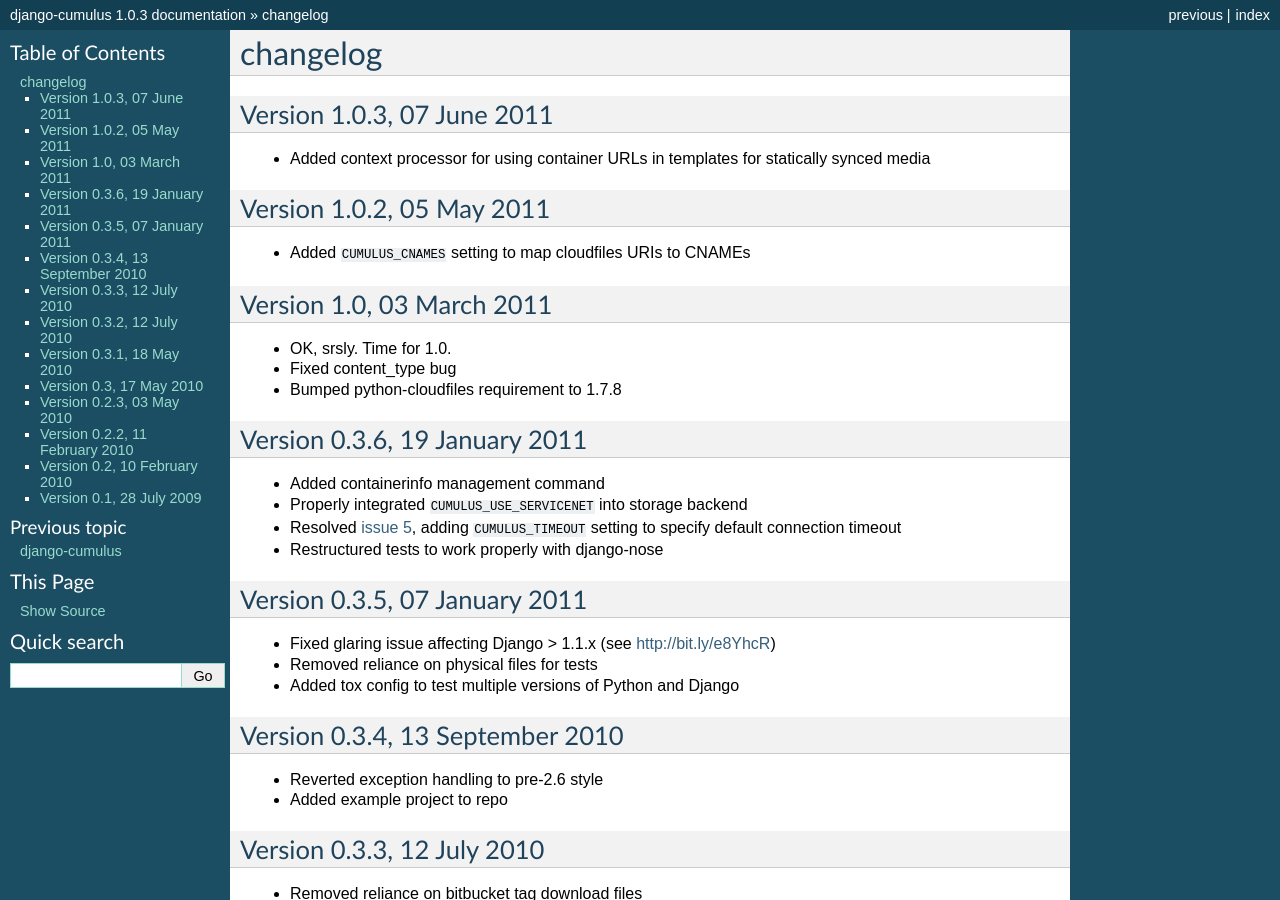
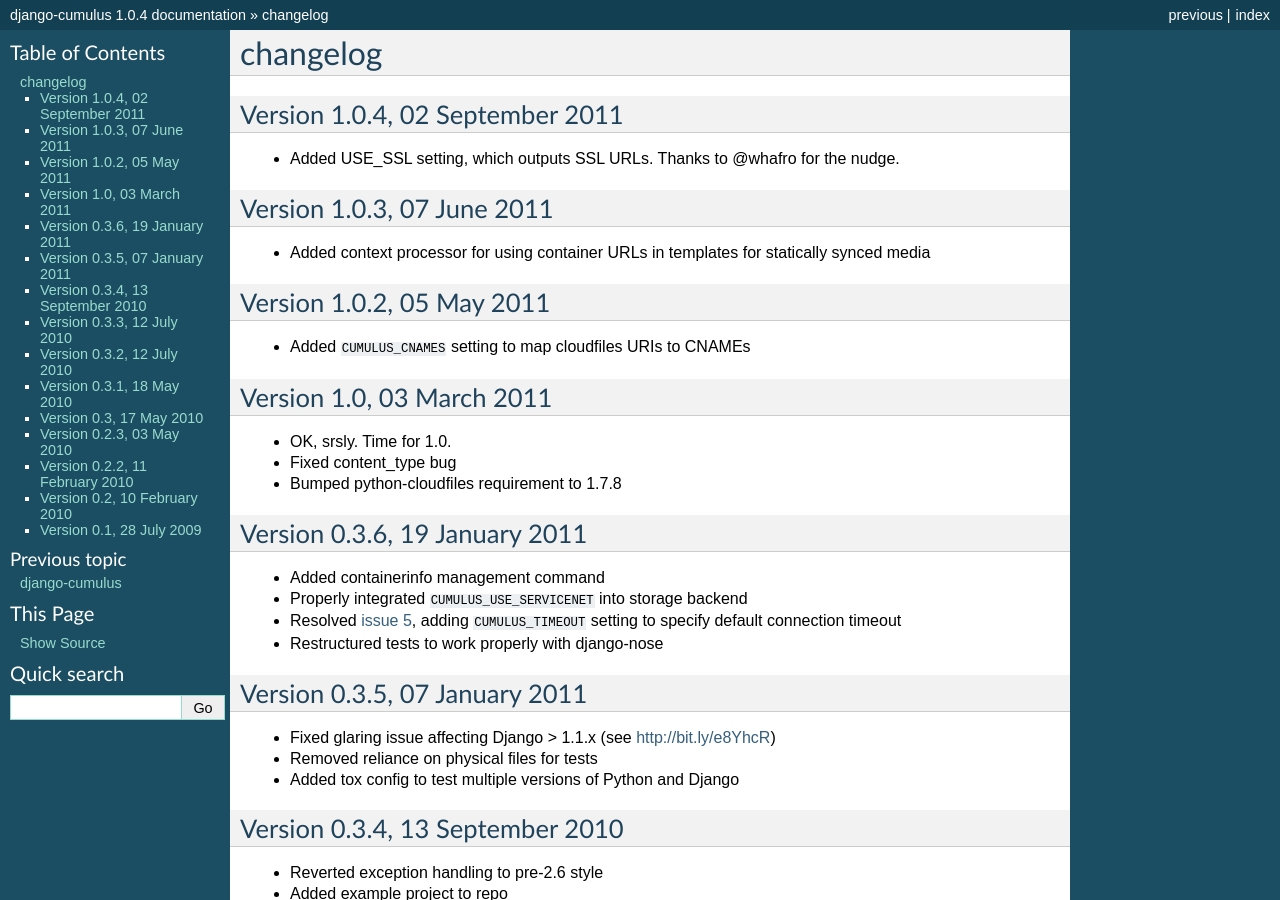
Before and after one commit to django-cumulus/django-cumulus, a Sphinx documentation site: the page built from docs/changelog.rst, in a window 1280 px wide and 900 px high. Built offline with Sphinx 7.4.7, drawn with Linux system fonts in a browser that asks for light colours; some of the changed text lies outside the part shown.

Commit message:
bump version

```diff
--- a/cumulus/__init__.py
+++ b/cumulus/__init__.py
@@ -4,7 +4,7 @@
 __version_info__ = {
     'major': 1,
     'minor': 0,
-    'micro': 3,
+    'micro': 4,
     'releaselevel': 'final',
     'serial': 1
 }
--- a/docs/changelog.rst
+++ b/docs/changelog.rst
@@ -1,5 +1,10 @@
 changelog
 =========
+
+Version 1.0.4, 02 September 2011
+********************************
+
+* Added USE_SSL setting, which outputs SSL URLs. Thanks to @whafro for the nudge.
 
 Version 1.0.3, 07 June 2011
 ***************************
--- a/docs/conf.py
+++ b/docs/conf.py
@@ -45,9 +45,9 @@
 # built documents.
 #
 # The short X.Y version.
-version = '1.0.3'
+version = '1.0.4'
 # The full version, including alpha/beta/rc tags.
-release = '1.0.3'
+release = '1.0.4'
 
 # The language for content autogenerated by Sphinx. Refer to documentation
 # for a list of supported languages.
```
